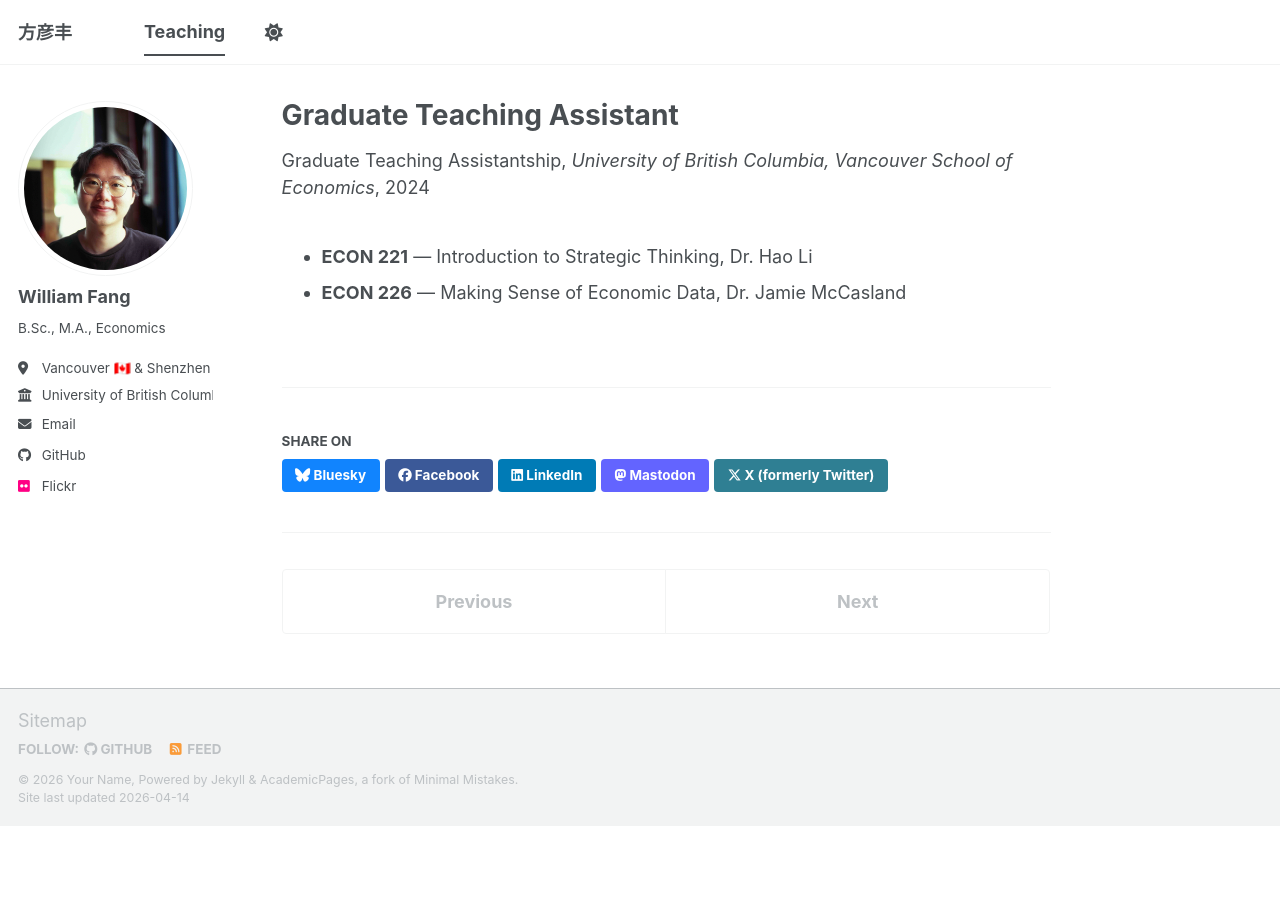
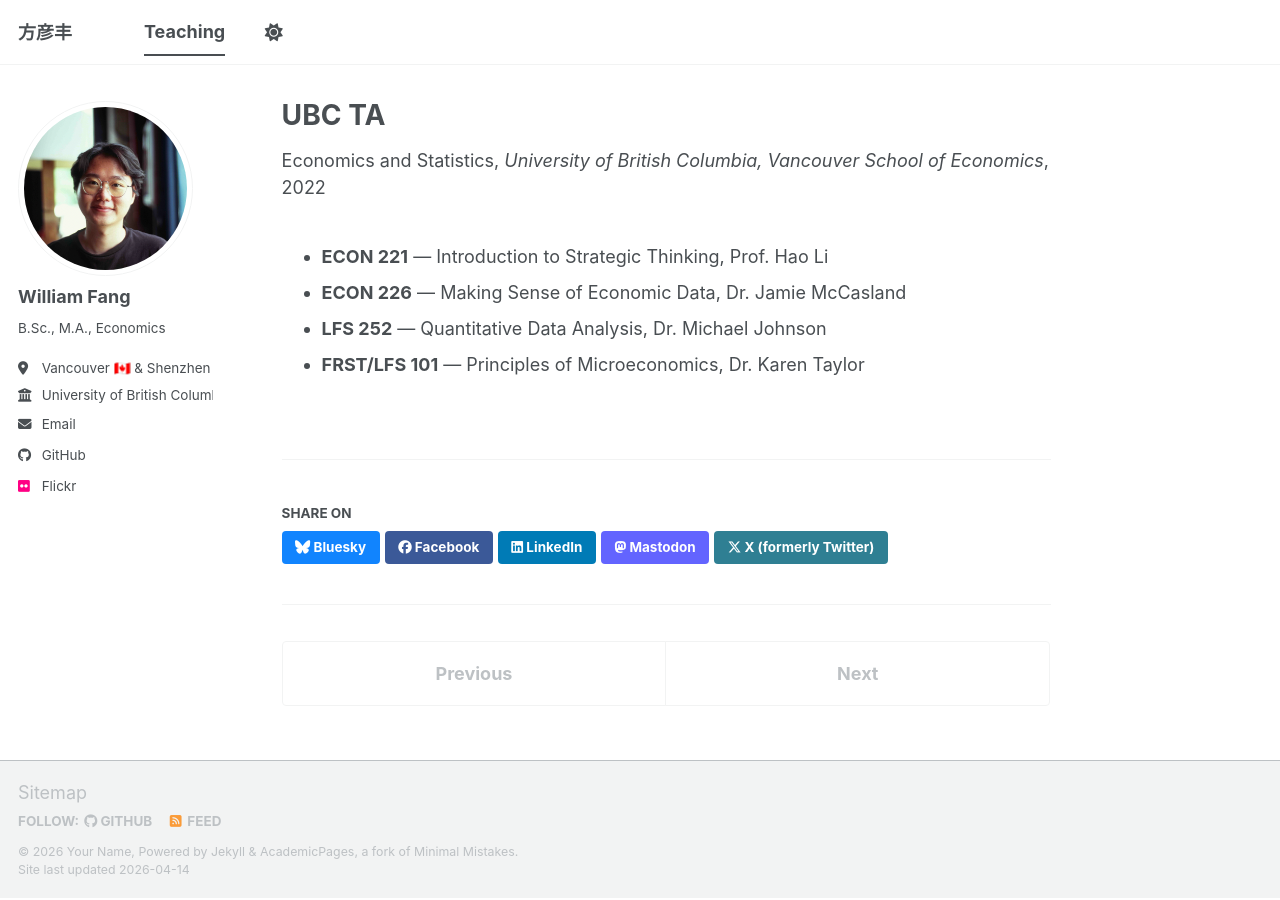
Before and after one commit to will-yanfeng-fang/will-yanfeng-fang.github.io, a Jekyll site: the page built from _teaching/2024-graduate-ta.md, in a window 1280 px wide. Built offline with Jekyll 4.4.1, drawn with Linux system fonts in a browser that asks for light colours; a script bundle is joined from its source files by our own code; library files that are not in the unit come from our copies.

Commit message:
Update UBC TA details and course assignments

```diff
--- a/_teaching/2024-graduate-ta.md
+++ b/_teaching/2024-graduate-ta.md
@@ -1,12 +1,14 @@
 ---
-title: "Graduate Teaching Assistant"
+title: "UBC TA"
 collection: teaching
-type: "Graduate Teaching Assistantship"
+type: "Economics and Statistics"
 permalink: /teaching/2024-graduate-ta
 venue: "University of British Columbia, Vancouver School of Economics"
-date: 2024-09-01
+date: 2022-09-01
 location: "Vancouver, BC, Canada"
 ---
 
-- **ECON 221** — Introduction to Strategic Thinking, Dr. Hao Li
+- **ECON 221** — Introduction to Strategic Thinking, Prof. Hao Li
 - **ECON 226** — Making Sense of Economic Data, Dr. Jamie McCasland
+- **LFS 252** — Quantitative Data Analysis, Dr. Michael Johnson
+- **FRST/LFS 101** — Principles of Microeconomics, Dr. Karen Taylor
```
